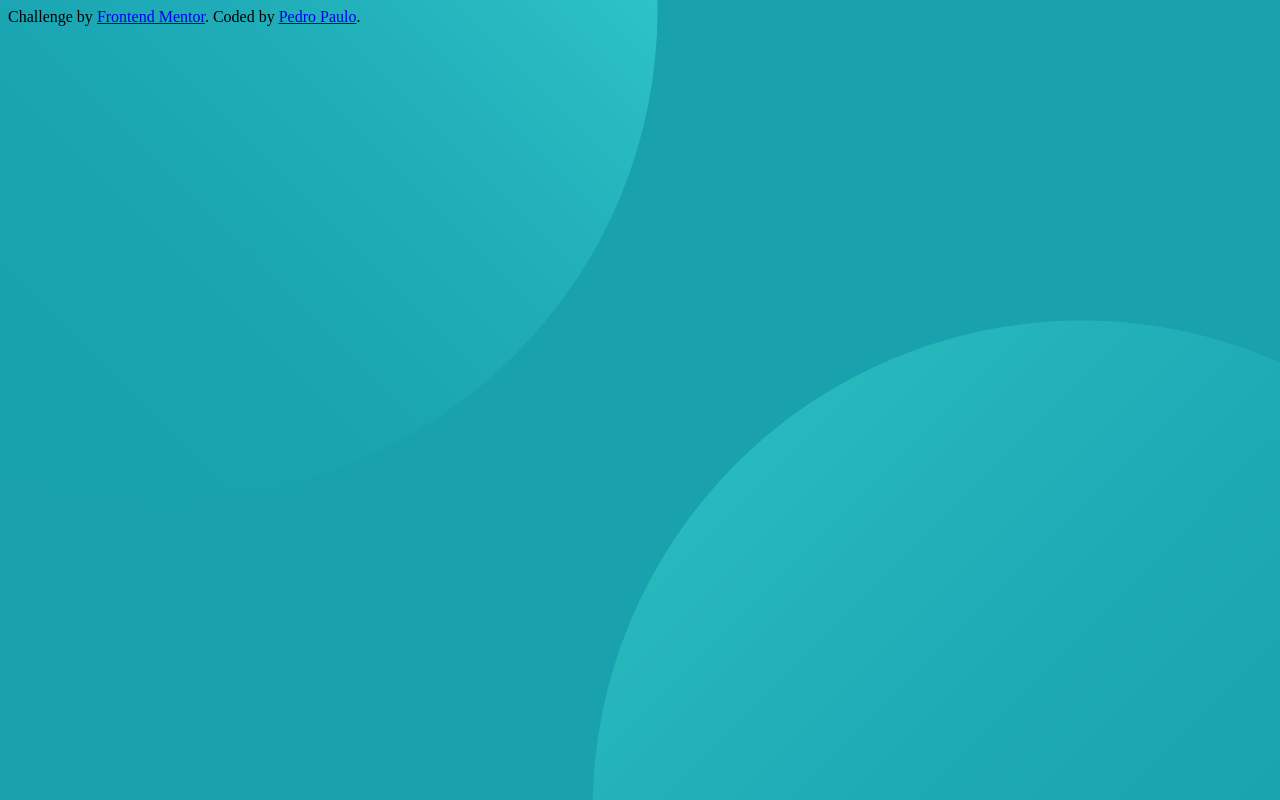
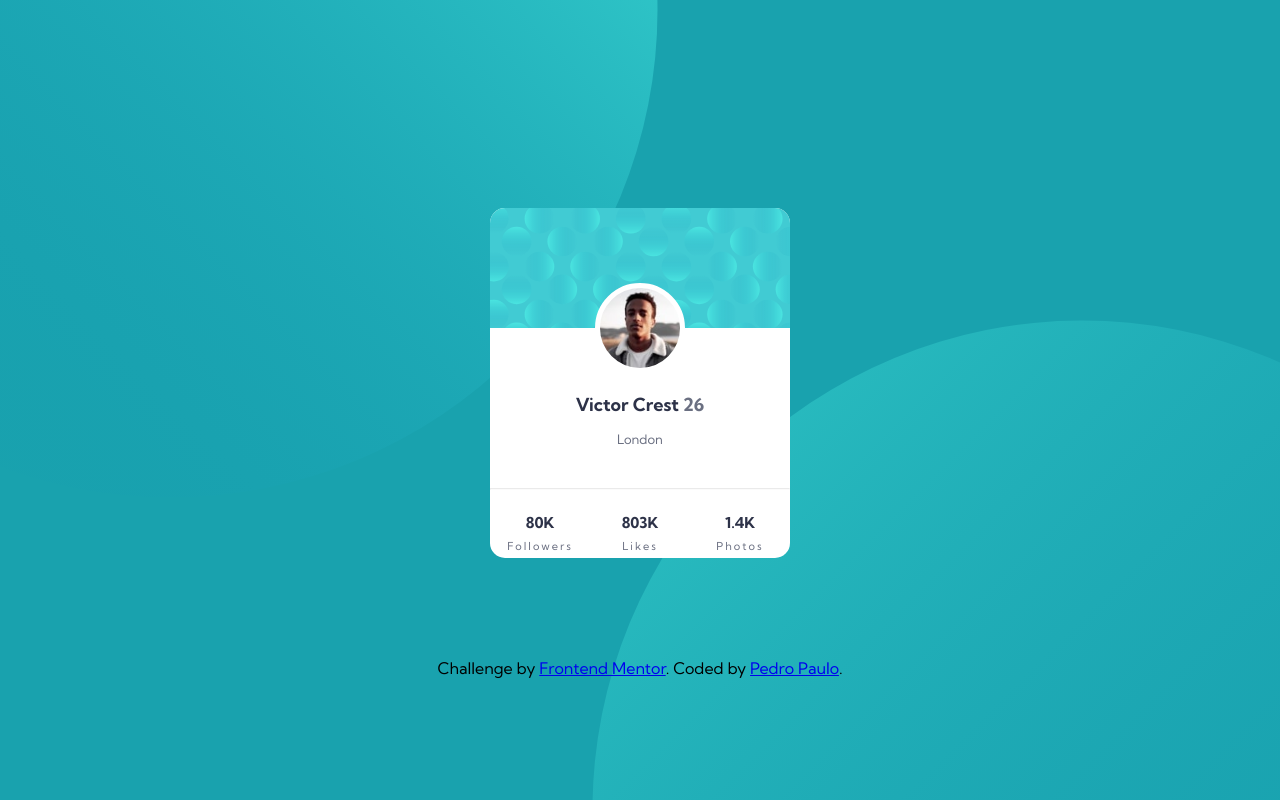
Before and after one commit to AstronautoLunar/desafio-profile-card-component-main, a plain HTML site: page index.html in a window 1280 px wide. Drawn offline with Linux system fonts and the light colour scheme.

Commit message:
Adicionado o card

```diff
--- a/index.html
+++ b/index.html
@@ -6,9 +6,38 @@
         <link rel="icon" type="image/png" sizes="32x32" href="./images/favicon-32x32.png">
         <title>Frontend Mentor | Profile card component</title>
         <link href="style/style.css" rel="stylesheet"/>
+        <link rel="preconnect" href="https://fonts.gstatic.com">
+        <link href="https://fonts.googleapis.com/css2?family=Kumbh+Sans:wght@700&display=swap" rel="stylesheet">
+        <link rel="preconnect" href="https://fonts.gstatic.com">
+        <link href="https://fonts.googleapis.com/css2?family=Kumbh+Sans:wght@400;700&display=swap" rel="stylesheet">
     </head>
     <body>
+        <div id="card">
+            <div id="background">
 
+            </div>
+            <div id="user">
+
+            </div>
+            <h2>Victor Crest <span>26</span></h2>
+            <p>London</p>
+            <br>
+            <hr>
+            <div id="stats">
+                <div class="stats-options">
+                    <h3>80K</h3>
+                    <p class="p-stats">Followers</p>
+                </div>
+                <div class="stats-options">
+                    <h3>803K</h3>
+                    <p class="p-stats">Likes</p>
+                </div>
+                <div class="stats-options">
+                    <h3>1.4K</h3>
+                    <p class="p-stats">Photos</p>
+                </div>
+            </div>
+        </div>
         <div class="attribution">
             Challenge by <a href="https://www.frontendmentor.io?ref=challenge" target="_blank">Frontend Mentor</a>.
             Coded by <a href="https://github.com/Pyedrown">Pedro Paulo</a>.
--- a/style/style.css
+++ b/style/style.css
@@ -3,4 +3,101 @@ body {
     background-image: url(/images/bg-pattern-bottom.svg), url(/images/bg-pattern-top.svg);
     background-repeat: no-repeat;
     background-position: 37rem 20rem, -20rem -30rem;
+    justify-content: space-between;
+    flex-direction: column;
+    padding-top: 25vh;
+    font-family: "Kumbh Sans";
 }
+
+body, div#stats {
+    display: flex;
+    align-items: center;
+}
+
+div#card {
+    background-color: #ffffff;
+    width: 300px;
+    height: 350px;
+    border-radius: 15px;
+    position: relative;
+}
+
+div#background {
+    background-image: url(/images/bg-pattern-card.svg);
+    width: 100%;
+    height: 120px;
+    border-top-right-radius: inherit;
+    border-top-left-radius: inherit;
+}
+
+div#user {
+    width: 80px;
+    height: 80px;
+    border-radius: 80px;
+    border: 5px solid #ffffff;
+    background-image: url(/images/image-victor.jpg);
+    background-size: cover;
+    position: absolute;
+    left: 35%;
+    top: 75px;
+}
+
+h2, span {
+    font-size: 18px;
+}
+
+h2, p, span, h3 {
+    text-align: center;
+}
+
+h2 {
+    margin-top: 65px;
+}
+
+h2, h3 {
+    color: hsl(229, 23%, 23%);
+}
+
+p, span {
+    color: hsl(227, 10%, 46%);
+}
+
+p {
+    font-size: 13px;
+}
+
+hr {
+    opacity: 0.2;
+}
+
+div#stats {
+    justify-content: space-around;
+}
+
+div#stats > div.stats-options {
+    width: 75px;
+    height: 50px;
+}
+
+h3 {
+    font-size: 15px;
+}
+
+p.p-stats {
+    letter-spacing: 2px;
+    font-size: 11px;
+}
+
+h3 {
+    margin-top: 15px;
+    margin-bottom: 7.5px;
+}
+
+p.p-stats {
+    margin-top: 5px;
+    margin-bottom: 10px;
+}
+
+div.attribution {
+    margin-top: 100px;
+}
```
